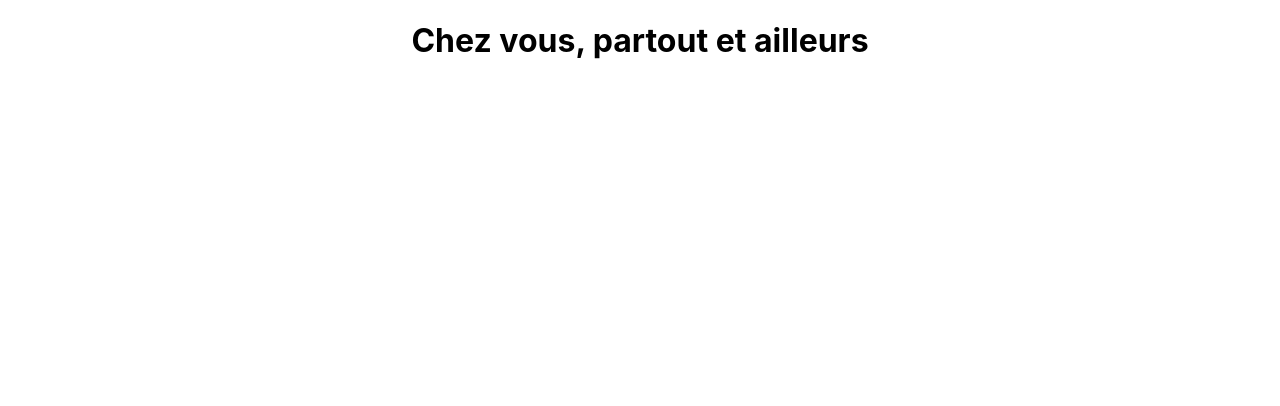
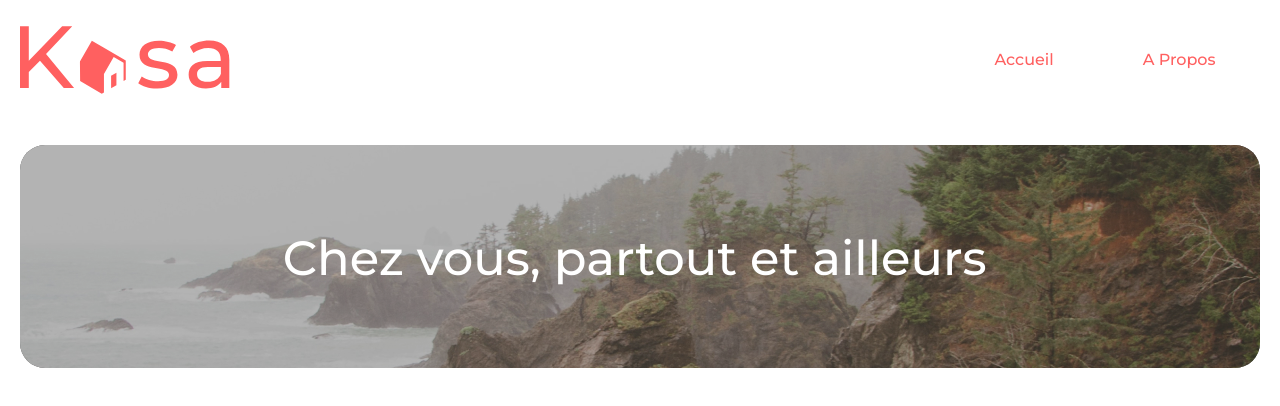
Before and after one commit to flaviebrct/Kasa, a React (Create React App) app: page / in a window 1280 px wide. Shown: the top 406 px of the page. Built offline with nearby package versions, Linux system fonts and the light colour scheme.

Commit message:
création du header + banner

```diff
--- a/public/index.html
+++ b/public/index.html
@@ -4,6 +4,9 @@
 <head>
   <meta charset="utf-8" />
   <link rel="icon" href="%PUBLIC_URL%/favicon.ico" />
+  <link rel="preconnect" href="https://fonts.googleapis.com">
+  <link rel="preconnect" href="https://fonts.gstatic.com" crossorigin>
+  <link href="https://fonts.googleapis.com/css2?family=Montserrat:wght@400;500;700&display=swap" rel="stylesheet">
   <meta name="viewport" content="width=device-width, initial-scale=1" />
   <meta name="theme-color" content="#000000" />
   <meta name="description" content="Web site created using create-react-app" />
--- a/src/App.js
+++ b/src/App.js
@@ -1,17 +1,18 @@
-import "./App.css";
-import { Routes, Route } from "react-router-dom";
+import "./style/App.css";
 import Homepage from "./pages/Homepage";
 import Logement from "./pages/Logement";
 import Error from "./pages/404";
 import About from "./pages/About";
+import Header from "./components/Header";
+import { Routes, Route } from "react-router-dom";
 
 function App() {
   return (
     <div className="App">
+      <Header />
       <Routes>
         <Route path="/" element={<Homepage />} />
         <Route path="/Logement/:id" element={<Logement />} />
-        <Route path="/404" element={<Error />} />
         <Route path="/APropos" element={<About />} />
         <Route path="/*" element={<Error />} />
       </Routes>
--- /dev/null
+++ b/src/components/Banner.js
@@ -0,0 +1,13 @@
+import React from "react";
+import "../style/components/Banner.css";
+
+export default function Banner(props) {
+  return (
+    <section className="banner">
+      <h1>{props.h1}</h1>
+      <div className="blackBaground">
+        <img src={props.img} alt="banner" className="bannerImg"></img>
+      </div>
+    </section>
+  );
+}
--- /dev/null
+++ b/src/components/Header.js
@@ -0,0 +1,22 @@
+import React from "react";
+import "../style/components/Header.css";
+import { Link } from "react-router-dom";
+import LOGO from "../img/LOGO.svg";
+
+export default function Header() {
+  return (
+    <header className="header">
+      <img className="logo" src={LOGO} alt="Logo 'Kasa'" />
+      <nav className="navbar">
+        <ul className="nav">
+          <li>
+            <Link to="/">Accueil</Link>
+          </li>
+          <li>
+            <Link to="/APropos">A Propos</Link>
+          </li>
+        </ul>
+      </nav>
+    </header>
+  );
+}
--- a/src/index.js
+++ b/src/index.js
@@ -1,6 +1,6 @@
 import React from "react";
 import ReactDOM from "react-dom/client";
-import "./index.css";
+import "./style/index.css";
 import App from "./App";
 import { BrowserRouter } from "react-router-dom";
 
--- a/src/pages/Homepage.js
+++ b/src/pages/Homepage.js
@@ -1,9 +1,11 @@
 import React from "react";
+import Banner from "../components/Banner";
+import bannerImage from "../img/banner_img.jpg";
 
 export default function Homepage() {
   return (
     <div>
-      <h1>Chez vous, partout et ailleurs </h1>
+      <Banner img={bannerImage} h1="Chez vous, partout et ailleurs" />
     </div>
   );
 }
--- /dev/null
+++ b/src/style/components/Banner.css
@@ -0,0 +1,34 @@
+.banner{
+    position: relative;
+    width: 1240px;
+    height: 223px;
+    margin-left: auto;
+    margin-right: auto;
+    margin-top: 4%;
+    border-radius: 25px;
+    overflow: hidden;
+}
+
+h1{
+    position: absolute;
+    top: 20%;
+    right: 22%;
+    color: white;
+    z-index: 1;
+    font-weight: 500;
+    font-size: 48px;
+    width: 705px;
+}
+
+.bannerImg{
+    opacity: 70%;
+    max-width: 100%;
+    width: 100%;
+    height: 100%;
+    object-fit: cover;
+    object-position: bottom;
+}
+
+.blackBaground{
+    background: #000000;
+}
--- /dev/null
+++ b/src/style/components/Header.css
@@ -0,0 +1,41 @@
+.header{
+    display: flex;
+    flex-direction: row;
+    justify-content: space-between;
+    margin-left: auto;
+    margin-right: auto;
+    margin-top: 2%;
+    width: 1240px;
+    height: auto;
+}
+
+.logo{
+    height: 68px;
+    width: 210px;
+}
+
+.navbar{
+    width: 25%;
+    display: flex;
+    justify-content: space-between;
+}
+.nav{
+    list-style-type: none;
+    display: flex;
+    flex-direction: row;
+    align-items: center;
+    justify-content: space-around;
+    width: 100%;
+    padding: 0px;
+    font-weight: 500;
+}
+
+li a{
+    color: #FF6060;
+    text-decoration-line: none;
+    size: 24px;
+}
+
+li a:hover{
+    text-decoration-line: underline;
+}
--- a/src/index.css
+++ b/src/style/index.css
@@ -1,6 +1,6 @@
 body {
   margin: 0;
-  font-family: -apple-system, BlinkMacSystemFont, 'Segoe UI', 'Roboto', 'Oxygen',
+  font-family:'Montserrat', sans-serif, 'Segoe UI', 'Roboto', 'Oxygen',
     'Ubuntu', 'Cantarell', 'Fira Sans', 'Droid Sans', 'Helvetica Neue',
     sans-serif;
   -webkit-font-smoothing: antialiased;
```
Also changed, not shown: src/img/LOGO.svg (added), src/img/banner_img.jpg (added), src/style/App.css (renamed from src/App.css).
